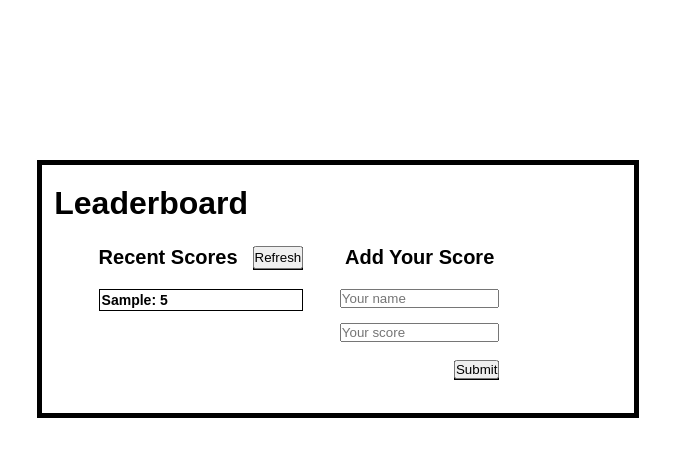
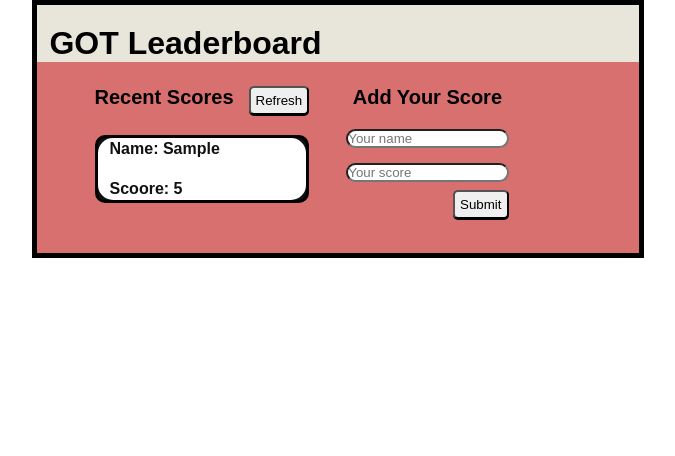
Before and after one commit to kennyegun24/LeaderBoard, a website built with webpack: page src/index.html in a window 1280 px wide. Both pictures are taken after typing "Sample", "5" into the empty fields and a click on the button "Submit". Shown: the whole page, without its empty margins (302-977 px from the left). Built offline with nearby package versions, Linux system fonts and the light colour scheme; no server answers.

Commit message:
Styled app

```diff
--- a/src/index.html
+++ b/src/index.html
@@ -10,7 +10,7 @@
   <main>
     <header>
       <h1 class="mainHeader">
-        Leaderboard
+        GOT Leaderboard
       </h1>
     </header>
 
--- a/src/index.js
+++ b/src/index.js
@@ -10,7 +10,7 @@ form.addEventListener('submit', (e) => {
 
   const scores = score.value;
   const nameVal = namVal.value;
-  scoreDisplay.innerHTML += `<p>${nameVal}: ${scores} </p>`;
+  scoreDisplay.innerHTML += `<div><p>Name: ${nameVal}</p> <br> <p>Scoore: ${scores} </p>`;
   addScore(nameVal, scores);
   clearInput();
 });
--- a/src/modules/api.js
+++ b/src/modules/api.js
@@ -2,12 +2,16 @@ import Scores from './scores.js';
 
 const apiURL = 'https://us-central1-js-capstone-backend.cloudfunctions.net/api/';
 const url = `${apiURL}games/`;
-const ID = 'shKHUGhdjshfKHUT7kdskfsk';
+const ID = 'dfhjhdHhhuGGJGCjbjgugjYUuu';
 const scoreDisplay = document.querySelector('.scores_name');
 
 const display = (gameData) => {
   scoreDisplay.innerHTML = '';
-  const displayScores = gameData.map((list) => `<p>${list.user}: ${list.score} </p>`).join('');
+  const displayScores = gameData.map((list) => `<div>
+                                                <p>Name: ${list.user}</p> <br>
+                                                <p>Score: ${list.score} </p>
+                                                </div>`).join('');
+
   scoreDisplay.innerHTML = displayScores;
 };
 
--- a/src/style.css
+++ b/src/style.css
@@ -25,7 +25,7 @@ body {
 
 main {
   border: 5px solid;
-  margin-top: 20vh;
+  background: rgb(232, 229, 218);
 }
 
 header {
@@ -35,6 +35,7 @@ header {
 
 .main__section {
   padding: 24px 5%;
+  background: rgb(217, 112, 112);
 }
 
 .second__section {
@@ -48,7 +49,11 @@ header {
 }
 
 .scores_name {
-  border: 1px solid black;
+  border: 3px solid black;
+  max-height: 400px;
+  overflow: auto;
+  border-radius: 10px;
+  background: #111;
 }
 
 .recent_score {
@@ -59,11 +64,26 @@ header {
 .scores_name p {
   padding: 2px;
   font-weight: 550;
-  font-size: 14px;
+  font-size: 16px;
 }
 
-.scores_name p:nth-child(even) {
-  background: #d3cece;
+.scores_name div {
+  padding-left: 10px;
+  border-radius: 15px;
+}
+
+.scores_name div:nth-child(even) {
+  background: red;
+  color: #fff;
+}
+
+.scores_name div:nth-child(odd) {
+  background: rgb(255, 255, 255);
+  color: #111;
+}
+
+.scores_name::-webkit-scrollbar {
+  display: none;
 }
 
 .recent_score h2 {
@@ -82,6 +102,7 @@ form {
 
 .third_section input {
   width: 100%;
+  border-radius: 10px;
 }
 
 .third_section input:nth-child(2) {
@@ -96,4 +117,6 @@ form {
 
 button {
   box-shadow: 0 1px;
+  border-radius: 5px;
+  padding: 5px;
 }
```
